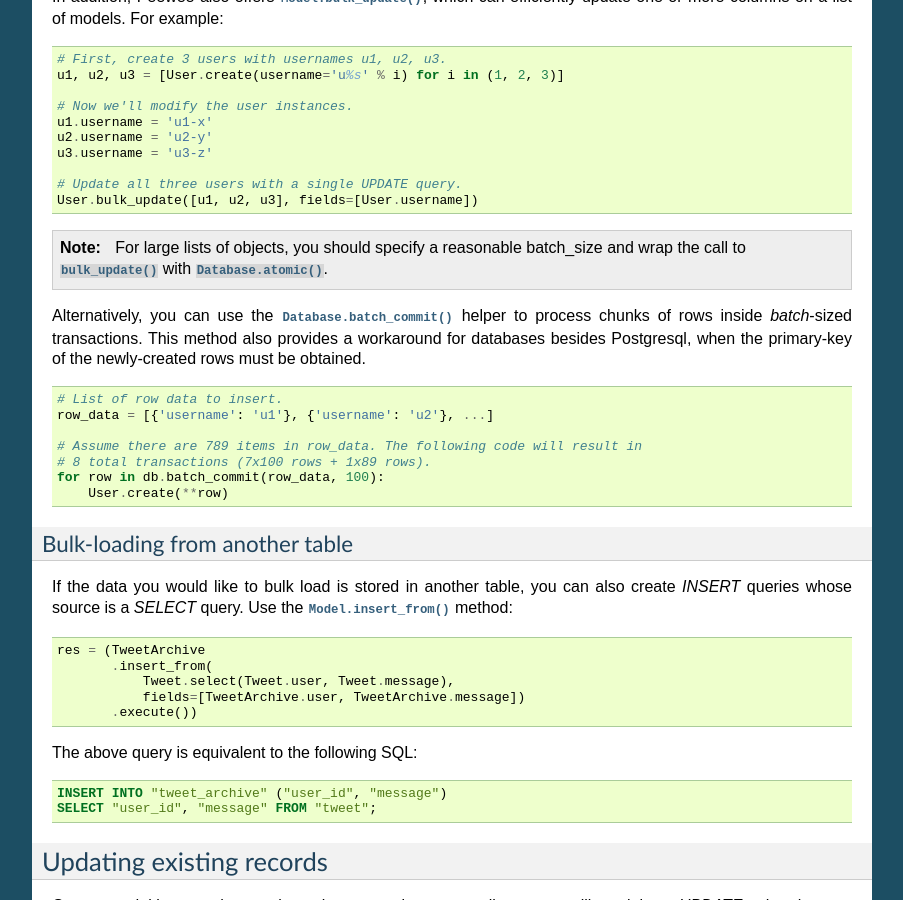
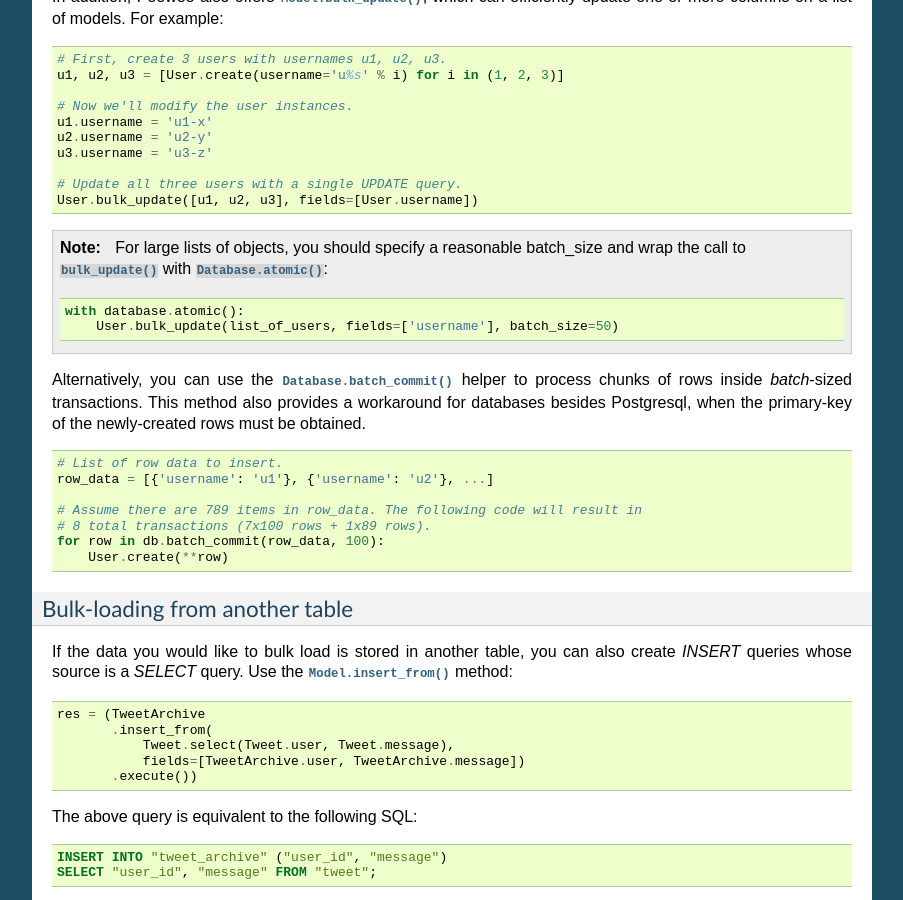
Before and after one commit to coleifer/peewee, a Sphinx documentation site: the page built from docs/peewee/querying.rst, in a window 1280 px wide and 900 px high, scrolled down 3182 px. Shown: the whole window, without its empty margins (198-1101 px from the left). Built offline with Sphinx 7.4.7, drawn with Linux system fonts in a browser that asks for light colours; pages that are not in the unit, such as notebooks, are missing from menus; the version number could not be read and is left out.

Commit message:
Doc improvement for bulk update
[skip ci]

```diff
--- a/docs/peewee/querying.rst
+++ b/docs/peewee/querying.rst
@@ -234,7 +234,12 @@ efficiently update one or more columns on a list of models. For example:
 .. note::
     For large lists of objects, you should specify a reasonable batch_size and
     wrap the call to :py:meth:`~Model.bulk_update` with
-    :py:meth:`Database.atomic`.
+    :py:meth:`Database.atomic`:
+
+    .. code-block:: python
+
+        with database.atomic():
+            User.bulk_update(list_of_users, fields=['username'], batch_size=50)
 
 Alternatively, you can use the :py:meth:`Database.batch_commit` helper to
 process chunks of rows inside *batch*-sized transactions. This method also
```
